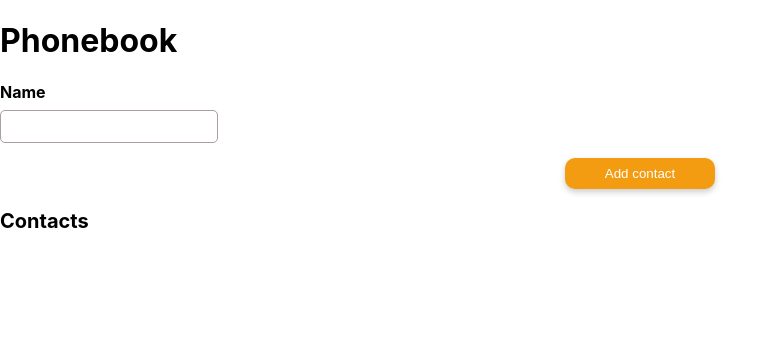
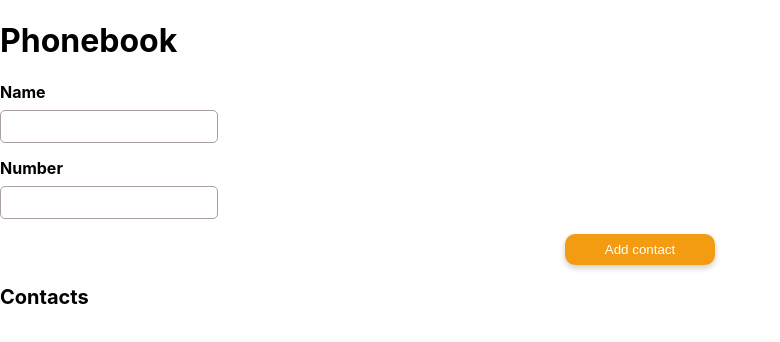
Before and after one commit to PavloGPS/goit-react-hw-02-phonebook, a React (Create React App) app: page / in a window 1280 px wide. Shown: the top 342 px of the page, without its empty margins (0-780 px from the left). Built offline with nearby package versions, Linux system fonts and the light colour scheme.

Commit message:
step 2 - adds number

```diff
--- a/src/components/App.jsx
+++ b/src/components/App.jsx
@@ -6,6 +6,7 @@
   state = {
     contacts: [],
     name: '',
+    number: '',
   };
   addContact = newContact => {
     this.setState(prevState => ({
--- a/src/components/ContactsList/ContactsItem/ContactsItem.jsx
+++ b/src/components/ContactsList/ContactsItem/ContactsItem.jsx
@@ -3,10 +3,12 @@
 import css from './ContactsItem.module.css';
 
 const ContactsItem = ({ contact }) => {
-  const { name } = contact;
+  const { name, number } = contact;
   return (
     <li className={css.ContactsItem}>
-      <p>{name}</p>
+      <p>
+        {name}: {number}
+      </p>
     </li>
   );
 };
@@ -14,6 +16,7 @@
 // ContactsItem.propTypes = {
 //   contact: PropTypes.shape({
 //     name: PropTypes.string.isRequired,
+//     number: PropTypes.string.isRequired,
 //   }).isRequired,
 // };
 
--- a/src/components/CreateContactForm/CreateContactForm.jsx
+++ b/src/components/CreateContactForm/CreateContactForm.jsx
@@ -6,6 +6,7 @@
 class CreateContactForm extends Component {
   state = {
     name: '',
+    number: '',
   };
 
   // static propTypes = {
@@ -24,13 +25,14 @@
     const newContact = {
       id: nanoid(),
       name: this.state.name.trim(),
+      number: this.state.number.trim(),
     };
     this.props.onCreateContact(newContact);
-    this.setState({ name: '' });
+    this.setState({ name: '', number: '' });
   };
 
   render() {
-    const { name } = this.state;
+    const { name, number } = this.state;
     return (
       <form
         className={css.createContactForm}
@@ -49,6 +51,19 @@
             onChange={this.handleOnChange}
           />
         </label>
+        <label className={css.labelForm}>
+          Number
+          <input
+            className={css.inputFieldForm}
+            type="tel"
+            value={number}
+            name="number"
+            pattern="\+?\d{1,4}?[ .\-\s]?\(?\d{1,3}?\)?[ .\-\s]?\d{1,4}[ .\-\s]?\d{1,4}[ .\-\s]?\d{1,9}"
+            title="Phone number must be digits and can contain spaces, dashes, parentheses and can start with +"
+            required
+            onChange={this.handleOnChange}
+          />
+        </label>
 
         <button className={css.submitBtnForm} type="submit">
           Add contact
```
